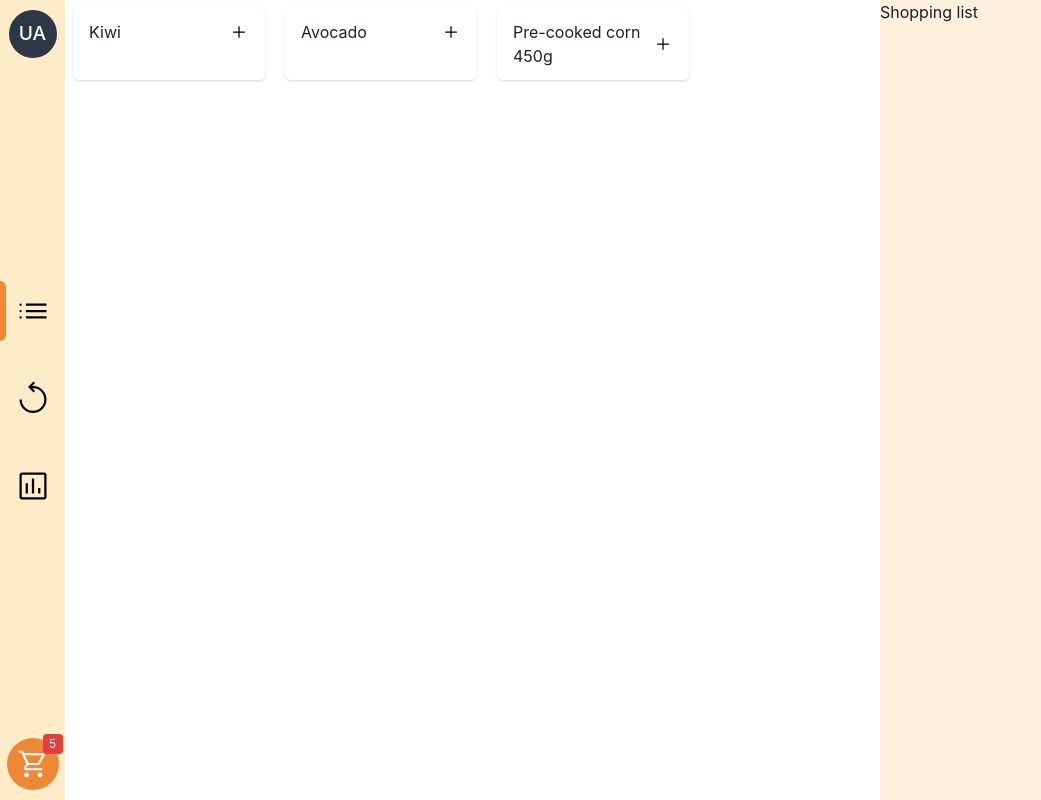
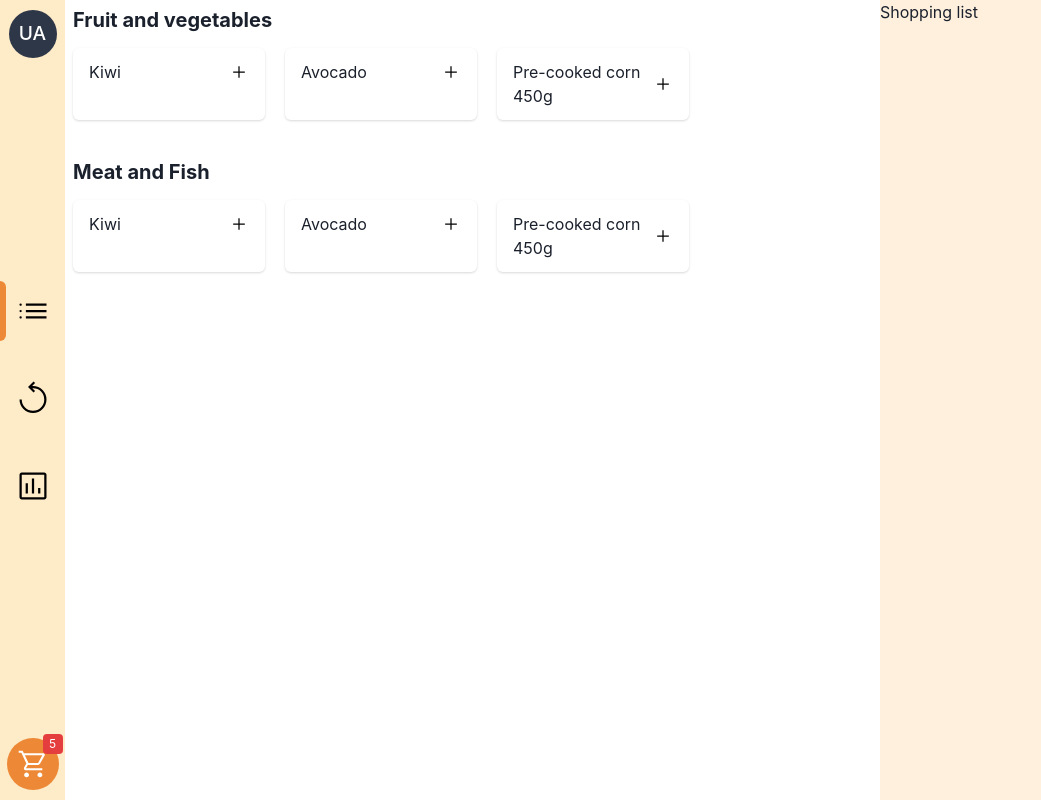
Before and after one commit to RauboLuk/Shoppingify, a Next.js app: page /items in a window 1280 px wide. Shown: the whole page, without its empty margins (0-1041 px from the left). Built offline with nearby package versions, Linux system fonts and the light colour scheme.

Commit message:
feat: productCategory (#5)

```diff
--- /dev/null
+++ b/src/components/ProductCategory.tsx
@@ -0,0 +1,26 @@
+import { Box, Flex, Heading } from '@chakra-ui/react'
+import ProductsList from './ProductsList'
+
+const ProductCategory = () => {
+    const productsExample = [
+        { name: 'Kiwi' },
+        { name: 'Avocado' },
+        { name: 'Pre-cooked corn 450g' },
+    ]
+    const categories = [
+        { name: 'Fruit and vegetables', products: productsExample },
+        { name: 'Meat and Fish', products: productsExample },
+    ]
+    return (
+        <Flex gap={{base: 5, md: 10}} direction={'column'}>
+            {categories.map((category) => (
+                <Box key={category.name}>
+                    <Heading size={'md'} pb={4}>{category.name}</Heading>
+                    <ProductsList products={productsExample} />
+                </Box>
+            ))}
+        </Flex>
+    )
+}
+
+export default ProductCategory
--- a/src/components/ProductsList.tsx
+++ b/src/components/ProductsList.tsx
@@ -1,19 +1,18 @@
 import { Flex } from '@chakra-ui/react'
 import { ProductCard } from './ProductCard'
 
-const ProductsList = () => {
-    const productsExample = [
-        { name: 'Kiwi' },
-        { name: 'Avocado' },
-        { name: 'Pre-cooked corn 450g' },
-    ]
+interface Props {
+    products: { name: string }[]
+}
+
+const ProductsList = ({ products }: Props) => {
     return (
         <Flex
             gap={{ base: 2, md: 5 }}
             wrap={'wrap'}
             rowGap={{ base: 6, md: 7 }}
         >
-            {productsExample.map((product) => (
+            {products.map((product) => (
                 <ProductCard key={product.name} name={product.name} />
             ))}
         </Flex>
--- a/src/pages/items/index.tsx
+++ b/src/pages/items/index.tsx
@@ -1,12 +1,12 @@
-import ProductsList from '@/components/ProductsList'
+import ProductCategory from '@/components/ProductCategory'
 import ShoppingList from '@/components/ShoppingList'
-import { GridItem } from '@chakra-ui/react'
+import { GridItem, Heading, Highlight } from '@chakra-ui/react'
 
 const index = () => {
     return (
         <>
             <GridItem as={'section'} p={'2'}>
-                <ProductsList />
+                <ProductCategory />
             </GridItem>
             <ShoppingList />
         </>
```
